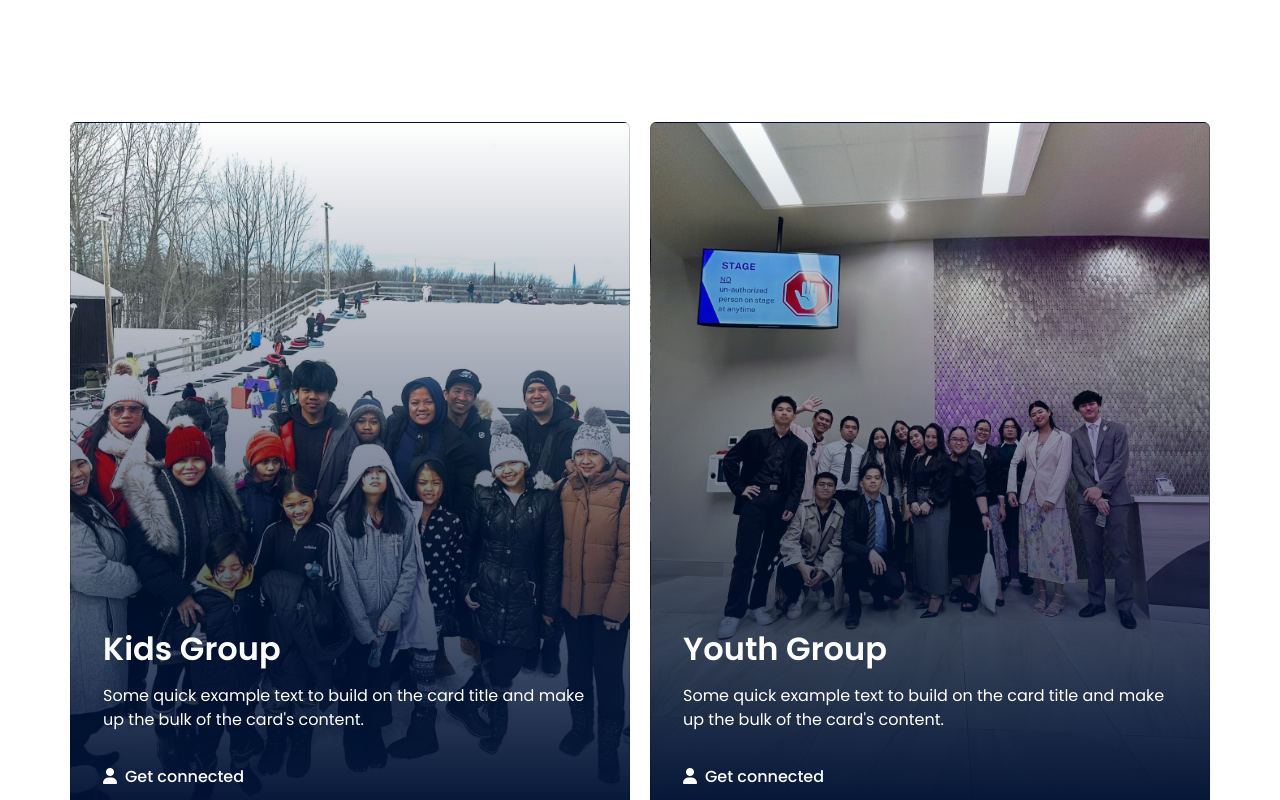
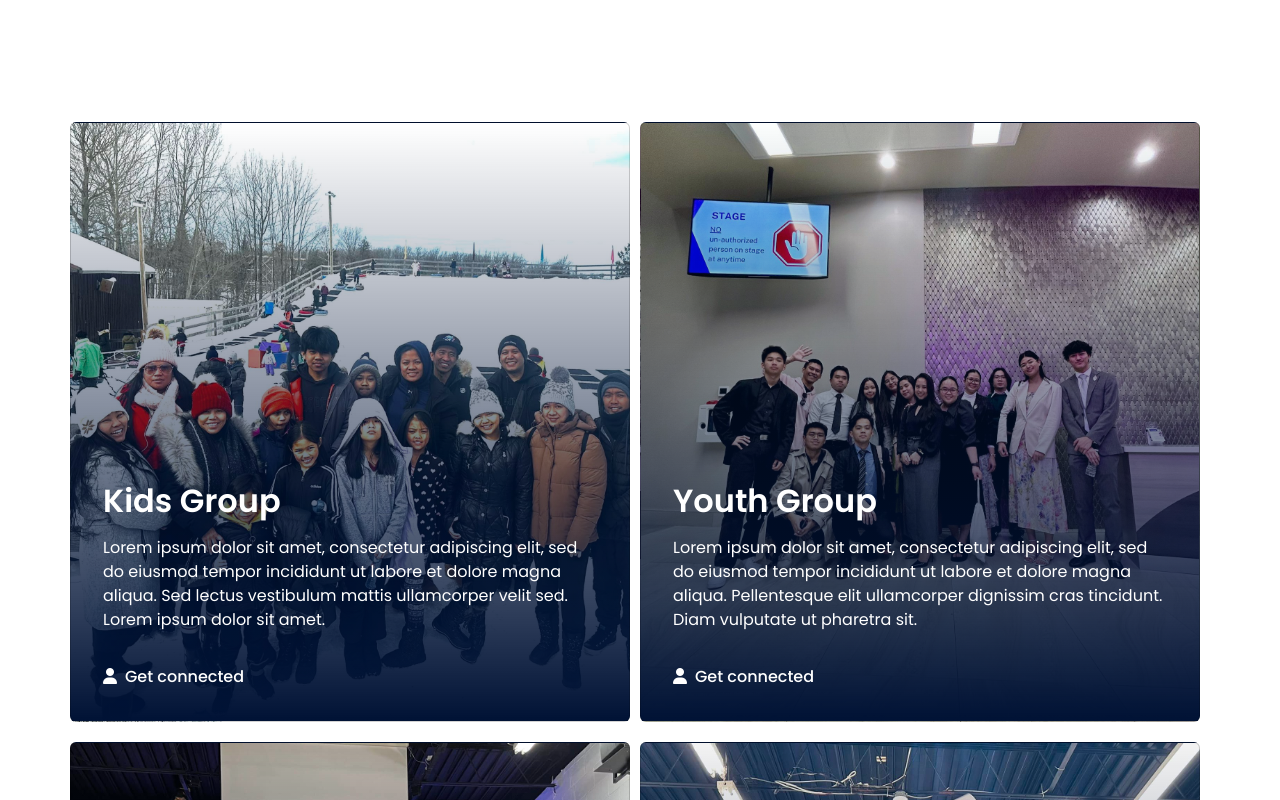
Before and after one commit to joewardperalta/apostolic-sanctuary-of-canada, a Next.js app: page / in a window 1280 px wide. Shown: the part 1760-2560 px from the top of the page. Built offline with nearby package versions, Linux system fonts and the light colour scheme.

Commit message:
Added an api for the group

```diff
--- /dev/null
+++ b/src/data/groups.json
@@ -0,0 +1,20 @@
+{
+  "data": [
+    {
+      "name": "Kids Group",
+      "description": "Lorem ipsum dolor sit amet, consectetur adipiscing elit, sed do eiusmod tempor incididunt ut labore et dolore magna aliqua. Sed lectus vestibulum mattis ullamcorper velit sed. Lorem ipsum dolor sit amet."
+    },
+    {
+      "name": "Youth Group",
+      "description": "Lorem ipsum dolor sit amet, consectetur adipiscing elit, sed do eiusmod tempor incididunt ut labore et dolore magna aliqua. Pellentesque elit ullamcorper dignissim cras tincidunt. Diam vulputate ut pharetra sit."
+    },
+    {
+      "name": "Ladies Group",
+      "description": "Lorem ipsum dolor sit amet, consectetur adipiscing elit, sed do eiusmod tempor incididunt ut labore et dolore magna aliqua. Diam in arcu cursus euismod quis viverra nibh cras pulvinar. Sed nisi lacus sed viverra tellus in hac."
+    },
+    {
+      "name": "Mens Group",
+      "description": "Lorem ipsum dolor sit amet, consectetur adipiscing elit, sed do eiusmod tempor incididunt ut labore et dolore magna aliqua. Cras semper auctor neque vitae tempus quam pellentesque. Commodo viverra maecenas accumsan lacus."
+    }
+  ]
+}
--- /dev/null
+++ b/src/pages/api/group.js
@@ -0,0 +1,5 @@
+import groups from "../../data/groups.json";
+
+export default function handler(req, res) {
+  res.status(200).json(groups);
+}
--- a/src/pages/index.js
+++ b/src/pages/index.js
@@ -1,7 +1,16 @@
 import { Button, Col, Row, Container, Card } from "react-bootstrap";
 import Link from "next/link";
+import { useState, useEffect } from "react";
 
 export default function Home() {
+  const [groups, setGroups] = useState();
+
+  useEffect(() => {
+    fetch("http://localhost:3000/api/group")
+      .then((res) => res.json())
+      .then((data) => setGroups(data));
+  }, []);
+
   return (
     <>
       <section id="hero-section">
@@ -32,9 +41,7 @@ export default function Home() {
         <Container>
           <Row className="content">
             <Col className="info mb-5 mb-lg-0">
-              <div className="heading">
-                <h2>Who We Are</h2>
-              </div>
+              <h2 className="heading">Who We Are</h2>
               <div className="description">
                 <p>
                   We are a Filipino Pentecostal Church and our mission is to
@@ -91,12 +98,21 @@ export default function Home() {
 
       <section id="community-section">
         <Container>
-          <Row className="heading">
+          {/* Community section heading */}
+          <Row>
             <Col className="pe-5" lg={6}>
-              <h2>Get connected with our church community.</h2>
+              <h2 className="heading">
+                Get connected with our church community.
+              </h2>
+              <Button variant="secondary">
+                <Link href="/ministries-and-services">
+                  Join our Sunday Services
+                  <i className="fa-solid fa-arrow-right"></i>
+                </Link>
+              </Button>
             </Col>
             <Col>
-              <p>
+              <p className="subheading">
                 We believe that spiritual connections with God and with each
                 other are important for our spiritual growth. We are a community
                 dedicated to grow in spiritual truth refined on the teaching of
@@ -105,16 +121,16 @@ export default function Home() {
             </Col>
           </Row>
 
+          {/* List of church departments */}
           <Row className="cards">
+            {groups?.data.map((group) => {
+              return (
                 <Col className="card-container" lg={6}>
                   <Link href="/kids">
                     <Card className="ms-lg-0">
                       <Card.Body>
-                    <Card.Title>Kids Group</Card.Title>
-                    <Card.Text>
-                      Some quick example text to build on the card title and
-                      make up the bulk of the card's content.
-                    </Card.Text>
+                        <Card.Title>{group.name}</Card.Title>
+                        <Card.Text>{group.description}</Card.Text>
                         <Button variant="secondary">
                           <i className="fa-solid fa-user"></i>
                           Get connected
@@ -123,60 +139,8 @@ export default function Home() {
                     </Card>
                   </Link>
                 </Col>
-
-            <Col className="card-container" lg={6}>
-              <Link href="/youth">
-                <Card className="me-lg-0">
-                  <Card.Body>
-                    <Card.Title>Youth Group</Card.Title>
-                    <Card.Text>
-                      Some quick example text to build on the card title and
-                      make up the bulk of the card's content.
-                    </Card.Text>
-                    <Button variant="secondary">
-                      <i className="fa-solid fa-user"></i>
-                      Get connected
-                    </Button>
-                  </Card.Body>
-                </Card>
-              </Link>
-            </Col>
-
-            <Col className="card-container" lg={6}>
-              <Link href="/ladies">
-                <Card className="ms-lg-0">
-                  <Card.Body>
-                    <Card.Title>Ladies Group</Card.Title>
-                    <Card.Text>
-                      Some quick example text to build on the card title and
-                      make up the bulk of the card's content.
-                    </Card.Text>
-                    <Button variant="secondary">
-                      <i className="fa-solid fa-user"></i>
-                      Get connected
-                    </Button>
-                  </Card.Body>
-                </Card>
-              </Link>
-            </Col>
-
-            <Col className="card-container" lg={6}>
-              <Link href="/mens">
-                <Card className="me-lg-0">
-                  <Card.Body>
-                    <Card.Title>Mens Group</Card.Title>
-                    <Card.Text>
-                      Some quick example text to build on the card title and
-                      make up the bulk of the card's content.
-                    </Card.Text>
-                    <Button variant="secondary">
-                      <i className="fa-solid fa-user"></i>
-                      Get connected
-                    </Button>
-                  </Card.Body>
-                </Card>
-              </Link>
-            </Col>
+              );
+            })}
           </Row>
         </Container>
       </section>
--- a/src/styles/styles.scss
+++ b/src/styles/styles.scss
@@ -53,16 +53,14 @@ img {
 }
 
 .heading {
-  h2 {
   font-size: 2.5rem;
   margin-bottom: 1.5rem;
   font-weight: 600;
 }
 
-  p {
+.subheading {
   font-size: 1.3rem;
   margin-bottom: 7rem;
-  }
 }
 
 .bold {
@@ -234,7 +232,7 @@ img {
       }
 
       .card {
-        height: 700px;
+        height: 600px;
         justify-content: end;
         color: white;
         padding: 1rem;
```
Lines whose indentation alone changed are shown as unchanged.
